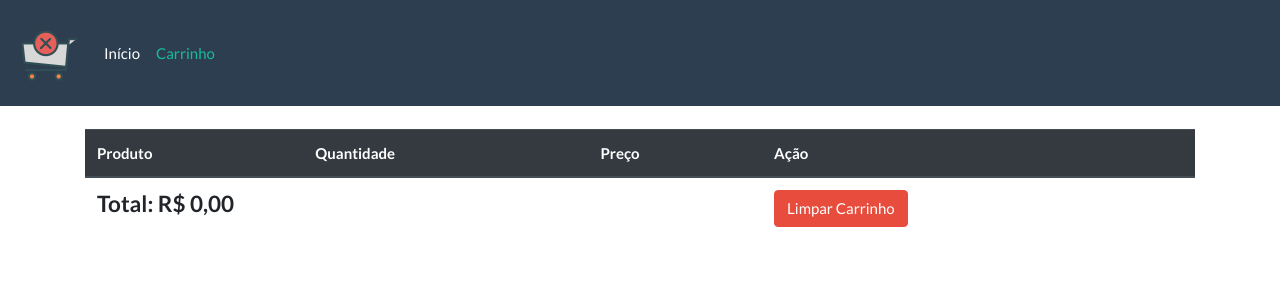
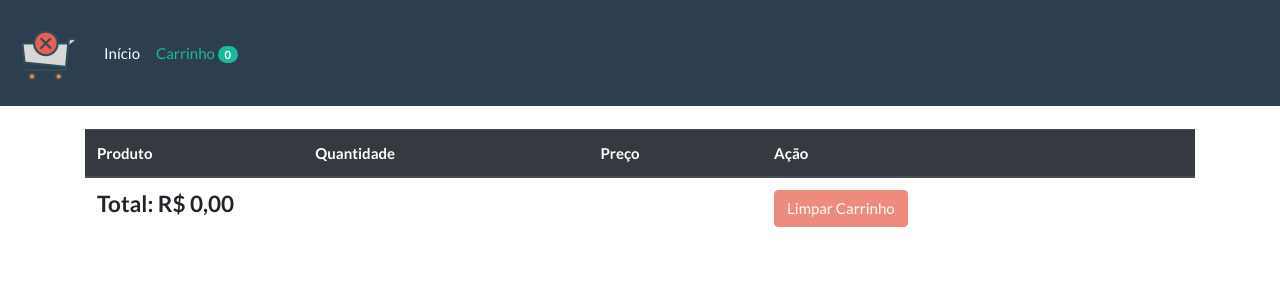
Before and after one commit to vini-sanch/aula-carrinho, a PHP site: page /carrinho.php in a window 1280 px wide. Shown: the top 300 px of the page. Run offline with PHP 8.4, Linux system fonts and the light colour scheme; lists and menus that the app fills with data are empty.

Commit message:
Adicionando a badge na página do carrinho e disabilitando o botão de limpar o carrinho quando não há itens no carrinho

```diff
--- a/carrinho.php
+++ b/carrinho.php
@@ -4,7 +4,7 @@
 <!doctype html>
 <html lang="pt-br">
 	<head>
-		<title>Title</title>
+		<title>Carrinho</title>
 		<!-- Required meta tags -->
 		<meta charset="utf-8">
 		<meta name="viewport" content="width=device-width, initial-scale=1, shrink-to-fit=no">
@@ -35,7 +35,7 @@
 						<a class="nav-link" href="index.php">Início</a>
 					</li>
 					<li class="nav-item active">
-						<a class="nav-link" href="#">Carrinho</a>
+						<a class="nav-link" href="#">Carrinho <span class="badge badge-pill badge-success"><?php echo count($_SESSION['codproduto']); ?></span></a>
 					</li>
 				</ul>
 			</div>
@@ -71,7 +71,7 @@
 						<tfoot>
 							<tr>
 								<th colspan='3'><h4><strong>Total: R$ <?php echo number_format($total, 2, ',', ' '); ?></strong></h4></th>
-								<th><a href="?acao=limpar" class='btn btn-danger'>Limpar Carrinho</a></th>
+								<th><a href="?acao=limpar" class='btn btn-danger <?php echo count($_SESSION['codproduto']) <= 0 ? 'disabled' : null; ?>'>Limpar Carrinho</a></th>
 							</tr>
 						</tfoot>
 					</table>
--- a/index.php
+++ b/index.php
@@ -4,7 +4,6 @@
 <!doctype html>
 <html lang="pt-br">
 	<head>
-		<title>Title</title>
 		<!-- Required meta tags -->
 		<meta charset="utf-8">
 		<meta name="viewport" content="width=device-width, initial-scale=1, shrink-to-fit=no">
```
